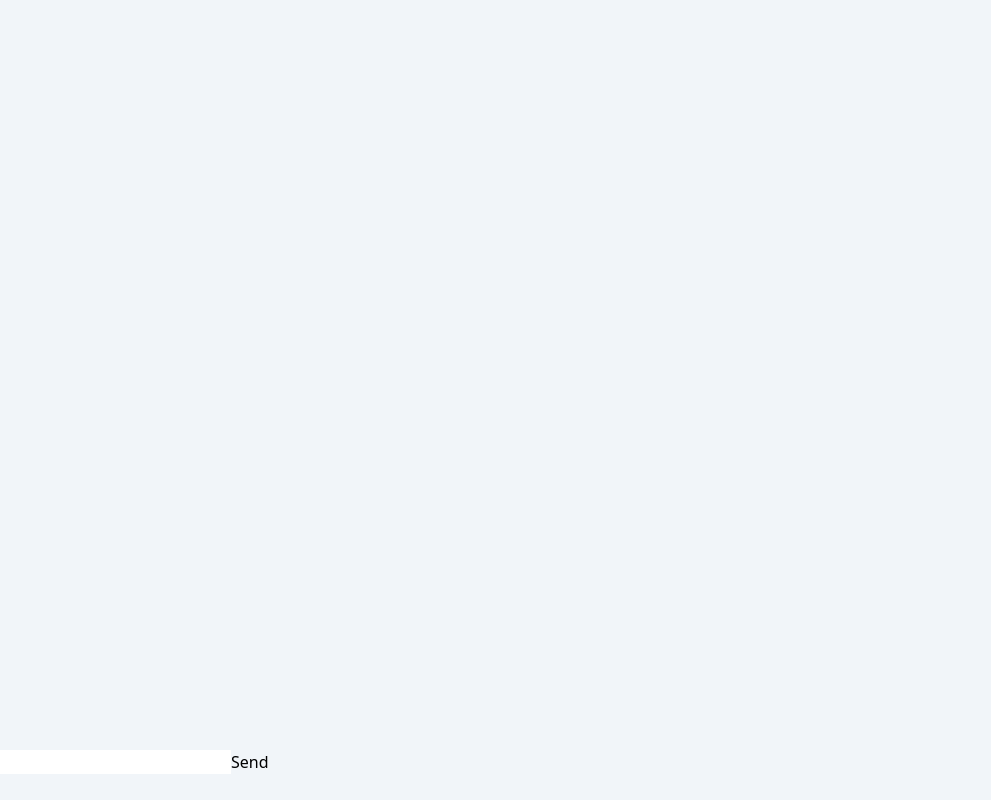
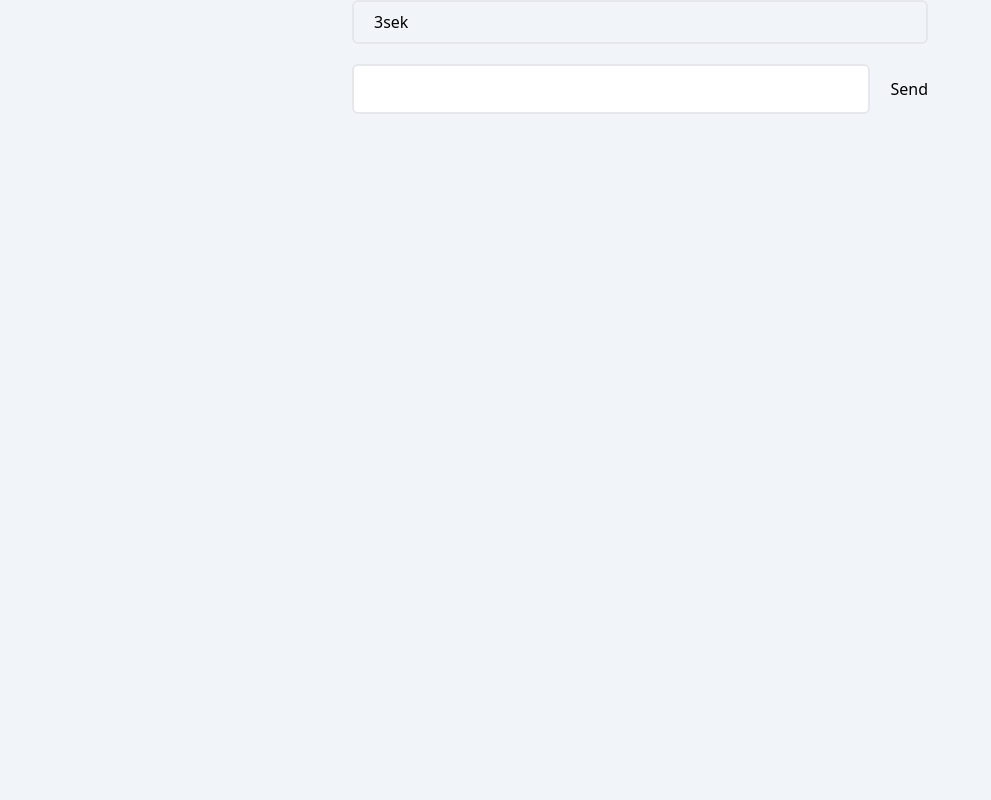
Before and after one commit to FezMLG/chat-app-ws, a Next.js app: page / in a window 1280 px wide. Shown: the whole page, without its empty margins (0-991 px from the left). Built offline with nearby package versions, Linux system fonts and the light colour scheme.

Commit message:
stylig and refactoring

```diff
--- a/pages/index.tsx
+++ b/pages/index.tsx
@@ -1,32 +1,45 @@
 import type { NextPage } from 'next'
 import Head from 'next/head'
 import Image from 'next/image'
-import { useRef, useState } from "react";
+import React, { useEffect, useRef, useState } from "react";
 
 const Home: NextPage = () => {
   const [message, addMessage] = useState<string>();
   const [messages, addMessages] = useState<string[]>([])
-  const myRef = useRef(null)
+  const scrollTo = useRef<HTMLDivElement>(null)
 
   const handleSending = () => {
-    console.log("message send");
     if (message != null) {
-      addMessages(prevState => {
-        return [
-          ...prevState,
-          message
-        ]
-      })
-      addMessage("")
+      addMessageToList(message);
     }
-    // @ts-ignore
-    myRef.current.scrollIntoView()
     console.log(messages);
   }
 
-  // const executeScroll = () => myRef.current.scrollIntoView()
+  const addMessageToList = (mess: string) => {
+    mess.trim();
+    addMessages(prevState => {
+      return [
+        ...prevState,
+        mess
+      ]
+    });
+    addMessage("")
+  }
 
-  function handleInput(e: any) {
+  useEffect(()=>{
+    setTimeout(()=>{
+      addMessageToList("3sek")
+    }, 3000)
+  }, [])
+
+  useEffect(()=>{
+    scrollTo.current?.scrollIntoView({
+      behavior: "smooth",
+      block: "nearest"
+    })
+  }, [messages])
+
+  function handleInput(e: React.ChangeEvent<HTMLInputElement>) {
     console.log(e.target.value);
     addMessage(e.target.value);
   }
@@ -39,17 +52,29 @@ const Home: NextPage = () => {
   }
 
   return (
-    <div id="window" className={"w-screen h-screen bg-slate-100"}>
-      <div id="chat-window" className={"w-screen h-screen grid"}>
-        <div id="messages-container">
+    <div id="window" className={"w-screen h-full min-h-screen bg-slate-100"}>
+      <div id="chat-window" className={"max-w-xl mx-auto gap-5"}>
+        <div
+          id="messages-container"
+          className={"w-full h-full h-96 max-h-96 rounded-md border-2 overflow-scroll px-5 py-2"}
+          onClick={() => addMessageToList("mess")}
+        >
           {messages?.map((value, index)=>{
             return(
               <div key={index}>{value}</div>
             )
           })}
+          <div ref={scrollTo}/>
         </div>
-        <div id="input-container" className={""}>
-          <input type={"text"} id={"user-message"} onChange={handleInput} onKeyPress={handleKeyPress} value={message} ref={myRef}/>
+        <div id="input-container" className={"flex flex-row sticky bottom-0 w-full gap-5"}>
+          <input
+            type={"text"}
+            id={"user-message"}
+            className={"h-full w-full rounded-md border-2 px-2"}
+            onChange={handleInput}
+            onKeyPress={handleKeyPress}
+            value={message} autoComplete="off"
+          />
           <button onClick={handleSending}>Send</button>
         </div>
       </div>
--- a/styles/globals.css
+++ b/styles/globals.css
@@ -5,4 +5,5 @@
 #chat-window {
     display: grid;
     grid-template-rows: 1fr 50px;
+    justify-items: center;
 }
```
